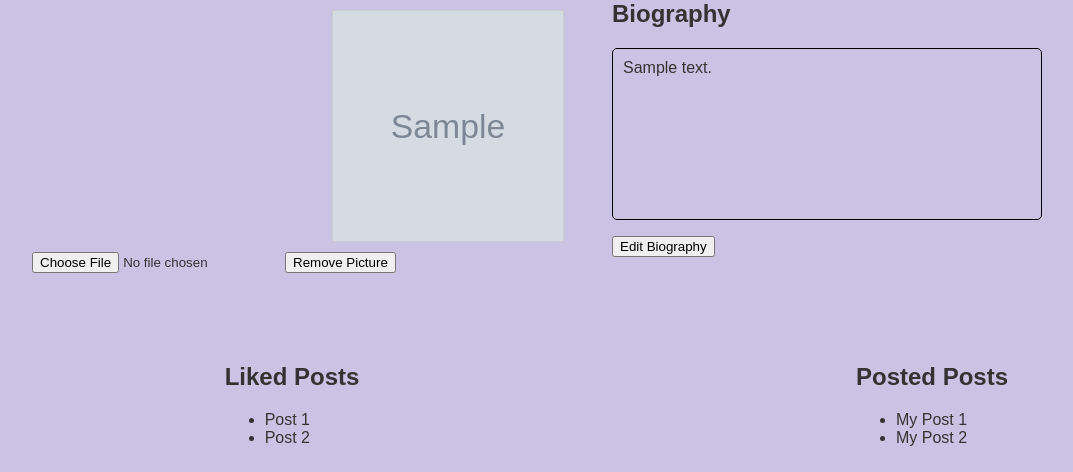
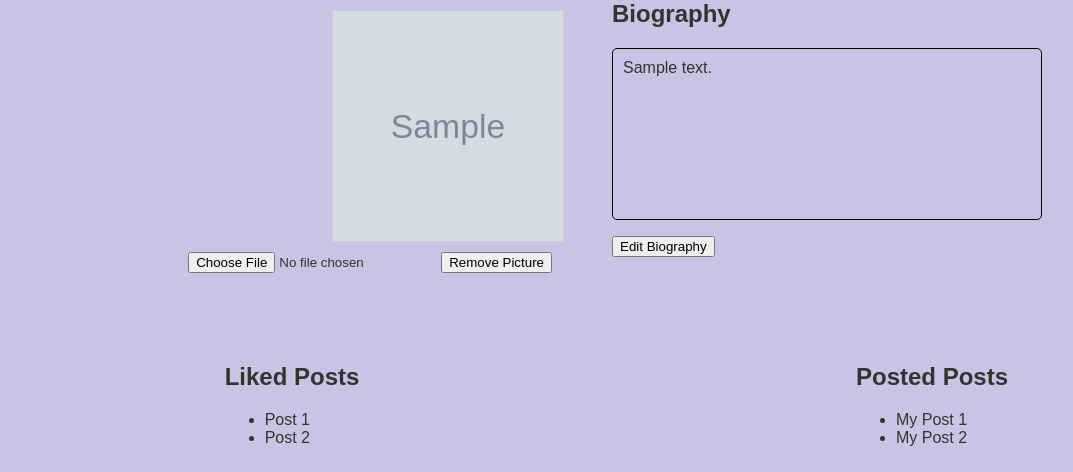
Before and after one commit to SwanwickMan/GU_Filmmaking, a Django app: a page that uses templates/GUFilmmakingApp/base.html in a window 1280 px wide. Shown: the part 248-720 px from the top of the page, without its empty margins (28-1101 px from the left). Run offline with Django 3.2, Linux system fonts and the light colour scheme; a user stored in the database is signed in; tables that the repository leaves empty hold one stand-in row (values such as "Sample post"); grey boxes marked "Sample" are stand-in pictures; some libraries are stand-ins or nearby versions.

Commit message:
moving buttons on profile

```diff
--- a/static/style/profile.css
+++ b/static/style/profile.css
@@ -28,10 +28,10 @@
 }
 
 #profile-buttons {
+    display: flex;
+    justify-content: flex-end;
     margin-top: 10px;
-    display: flex;
-    align-items: center;
-    margin-left: 50px;
+    margin-right: 60px;
 }
 
 #liked-posts-section,
```
